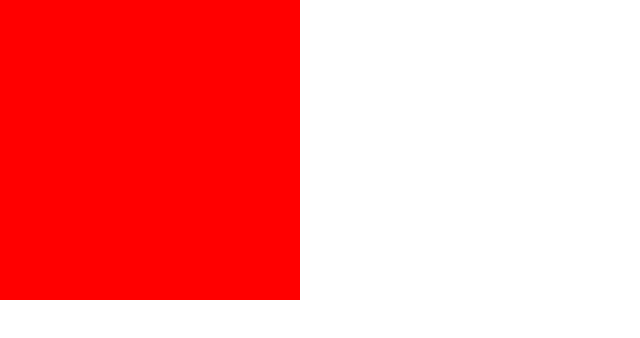
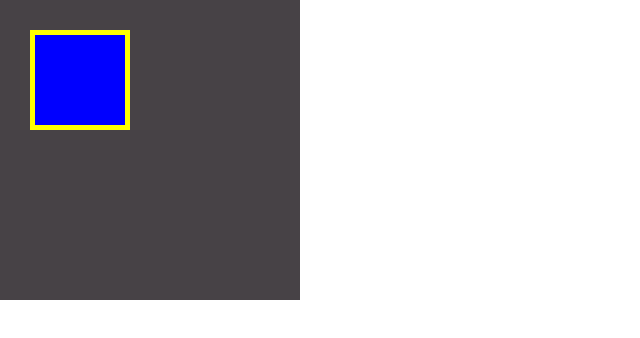
Before and after one commit to SShinjo/1_html-css-lesson, a plain HTML site: page 1-3/index.html in a window 1280 px wide. Shown: the whole page, without its empty margins (0-640 px from the left). Drawn offline with Linux system fonts and the light colour scheme.

Commit message:
[finish]1-3

```diff
--- a/1-3/style.css
+++ b/1-3/style.css
@@ -7,5 +7,13 @@
 .box1 {
 	width: 300px;
 	height: 300px;
-	background: red;
+	background: #474246;
+	padding: 30px;
 }
+
+.box2 {
+	width: 100px;
+	height: 100px;
+	background: blue;
+	border: 5px solid yellow;
+}
```
